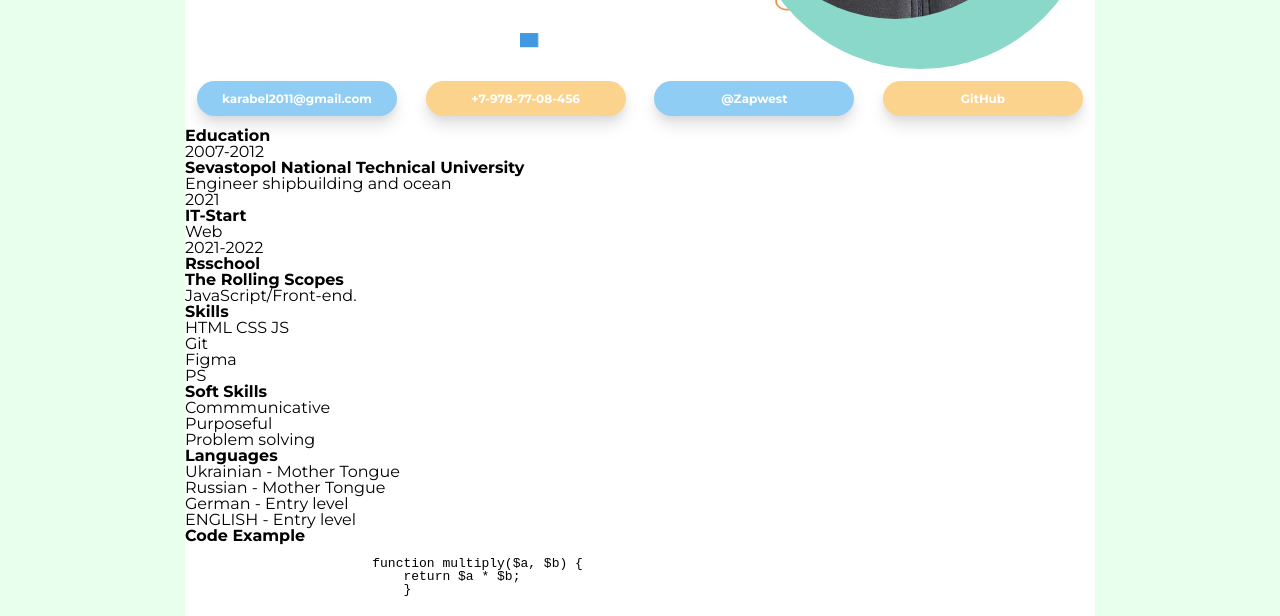
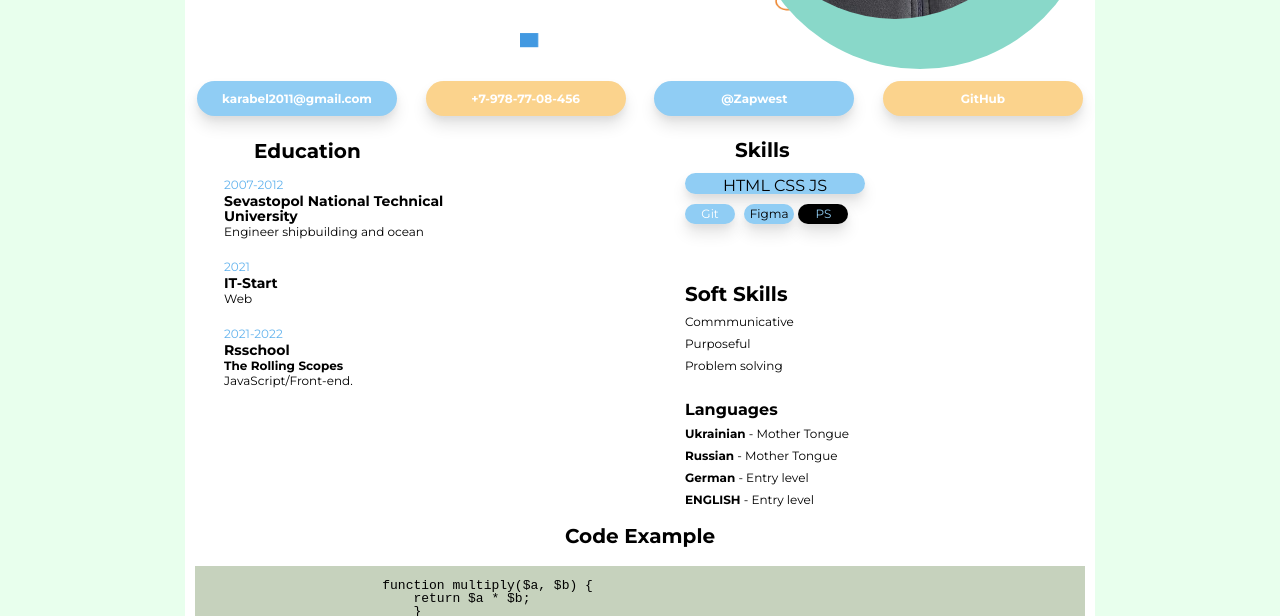
Before and after one commit to Southman1/rsschool-cv-0, a plain HTML site: page index.html in a window 1280 px wide. Shown: the part 370-986 px from the top of the page. Drawn offline with Linux system fonts and the light colour scheme.

Commit message:
fix: fixed bugs

```diff
--- a/css/style.css
+++ b/css/style.css
@@ -152,3 +152,181 @@ main {
     background: #90CDF4;
     box-shadow: 0px 10px 15px rgba(0, 0, 0, 0.1), 0px 4px 6px rgba(0, 0, 0, 0.05);
 }
+
+
+/* ----- Section_Education  -----*/
+
+
+
+.education__content {
+    width: 324px;
+    padding-left: 39px;
+    position: absolute;
+    padding-top: 5px;
+
+}
+
+.education__title {
+    font-weight: bold;
+    font-size: 20px;
+    line-height: 24px;
+    padding: 6px 0 6px 30px;
+}
+
+.education__info {
+    font-style: normal;
+    font-weight: 500;
+    font-size: 12px;
+    line-height: 15px;
+    padding-bottom: 12px;
+}
+.date {
+    color: #63B3ED;
+    padding: 8px 0 2px;
+}
+.education__info h2 {
+    font-size: 14px;
+}
+
+
+/* -- Section_Skills -- */
+
+.skills__box {
+    width: 180px;
+    transform: translateX(500px);
+    padding-top: 10px;
+}
+
+.skills__title {
+    display: block;
+    padding-left: 50px;
+}
+
+.skills__title h2 {
+    font-weight: bold;
+    font-size: 20px;
+    line-height: 24px;
+    padding-bottom: 11px;
+}
+
+.skills__web {
+    width: 180px;
+    height: 21px;
+    font-weight: 500;
+    background: #90CDF4;
+    box-shadow: 0px 10px 15px rgba(0, 0, 0, 0.1), 0px 4px 6px rgba(0, 0, 0, 0.05);
+    text-align: center;
+    margin-bottom: 10px;
+    border-radius: 64px;
+    padding-top: 5px;
+}
+
+.skills__adobe,
+.skills__figma,
+.skills__git {
+    display: inline-block;
+    width: 50px;
+    padding-top: 3.5px;
+    font-weight: 500;
+    height: 20px;
+    font-size: 12px;
+    text-align: center;
+    border-radius: 64px;
+
+    background: #90CDF4;
+    box-shadow: 0px 10px 15px rgba(0, 0, 0, 0.1), 0px 4px 6px rgba(0, 0, 0, 0.05);
+}
+
+.skills__adobe{
+    background-color: black;
+    color: #90CDF4;
+}
+
+.skills__git {
+    color: white;
+    margin: 0 5px 0 0;
+}
+
+/* <!-- Soft Skills  --> */
+
+.soft__content {
+    width: 180px;
+    transform: translateX(500px);
+    padding-top: 58px;
+}
+
+.soft__title h2 {
+    padding-bottom: 10px;
+    font-weight: bold;
+    font-size: 20px;
+    line-height: 24px;
+}
+/* <!-- Languages  -->*/
+
+.soft__title li,
+.lang__title li {
+    padding-bottom: 10px;
+    font-style: normal;
+    font-weight: normal;
+    font-size: 12px;
+}
+
+.lang__content {
+    width: 180px;
+    transform: translateX(500px);
+    padding-top: 20px;
+
+}
+
+.lang__title h2 {
+    padding-bottom: 10px;
+}
+
+.lang__content  span{
+    font-weight: bold;
+    font-size: 12px;
+}
+
+/* <!-- Code Example  --> */
+
+.code__content {
+    /* display: flex; */
+    margin: 0 auto;
+
+    padding: 10px;
+}
+
+.code__content h2 {
+    font-weight: bold;
+    font-size: 20px;
+    text-align: center;
+    padding-bottom: 20px;
+}
+
+.code__content .code__title {
+
+
+background: #c6d2bd;
+}
+
+.code__content .code__title code {
+margin-right: -40px;
+}
+
+
+/* <!-- Footer  -->  */
+
+.footer__info{
+    padding: 0 5px;
+    width: 100%;
+    height: 80%;
+    background: rgba(137, 216, 197, 0.44);
+    display: flex;
+    justify-content: space-between;
+    -ms-aling-items: center;
+    align-items: center;
+}
+
+footer {
+    background-color: #e8ffed;
+}
--- a/index.html
+++ b/index.html
@@ -31,7 +31,7 @@
                                     <a href="#skills">Skills</a>
                                 </li>
                                 <li class="menu__item">
-                                    <a href="#soft_skills">Soft Skills</a>
+                                    <a href="#soft__skills">Soft Skills</a>
                                 </li>
                                 <li class="menu__item">
                                     <a href="#languages">Languages</a>
@@ -121,7 +121,7 @@
 
             <!-- Section_Skills -->
 
-            <section id="scills">
+            <section id="skills">
                 <div class="container">
                     <div class="scills__content">
                         <div class="skills__box">
@@ -207,7 +207,7 @@
             <div class="container">
                 <div class="footer__info">
                     <div class="footer__logo">
-                        <a class="logo" href="https://github.com/Southman1">
+                        <a class="logo" target="_blank" href="https://github.com/Southman1">
                             <img class="logo__GitHub" src="./images/github-1 1.png" alt="GitHub">
                         </a>
                     </div>
@@ -216,7 +216,7 @@
                     </div>
 
                     <div class="footer__contacts">
-                        <a class="footer__website" href="https://rs.school/js/">
+                        <a class="footer__website" target="_blank" href="https://rs.school/js/">
                             <img class="logo__rs.school" src="./images/rs_school_js .svg" width=238 height=81
                                 alt="rs_school"></a>
                     </div>
```
